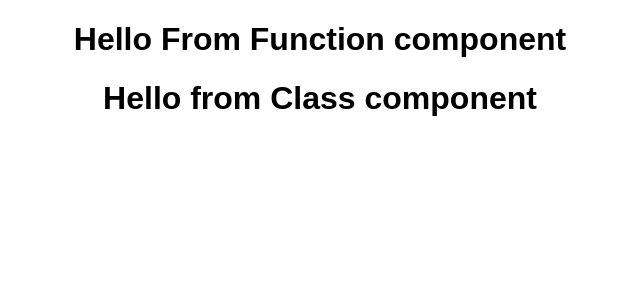
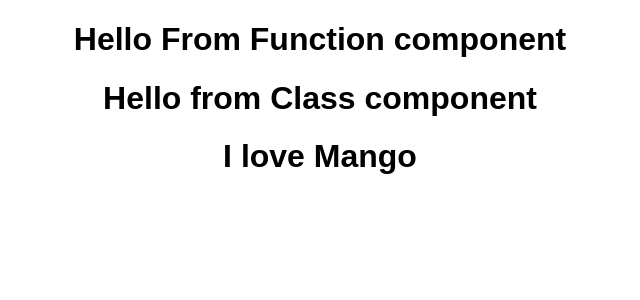
Before and after one commit to ketvek/ReactPractice, a React (Create React App) app: page / in a window 1280 px wide. Shown: the top 300 px of the page, without its empty margins (320-960 px from the left). Built offline with nearby package versions, Linux system fonts and the light colour scheme.

Commit message:
Add Props in the component

```diff
--- a/src/App.js
+++ b/src/App.js
@@ -1,12 +1,14 @@
 import "./styles.css";
 import Hellofun from "./components/Hellofun";
 import HelloCla from "./components/HelloCla";
+import HelloProp from "./components/HelloProp";
 
 export default function App() {
   return (
     <div className="App">
       <Hellofun />
       <HelloCla />
+      <HelloProp name="Mango" />
     </div>
   );
 }
--- /dev/null
+++ b/src/components/HelloProp.js
@@ -0,0 +1,6 @@
+import react from "react";
+
+function HelloProp(props) {
+  return <h1> I love {props.name}</h1>;
+}
+export default HelloProp;
```
